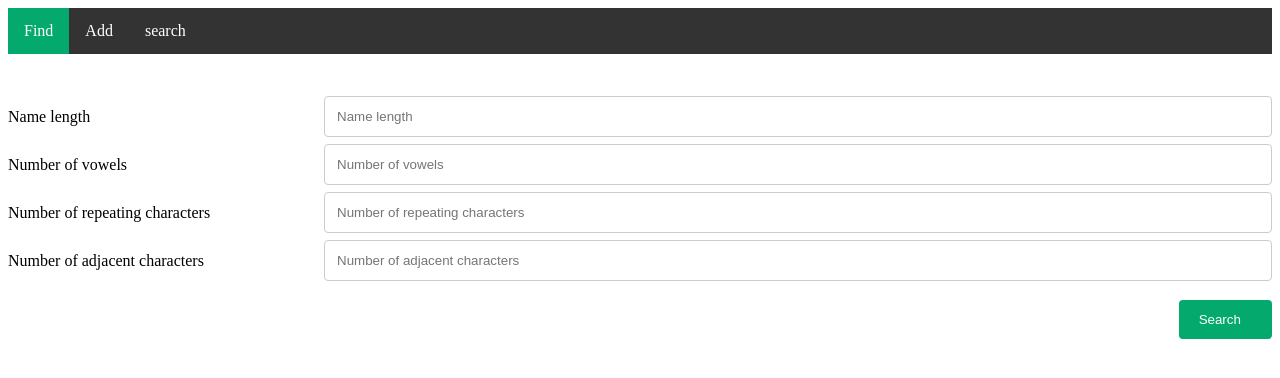
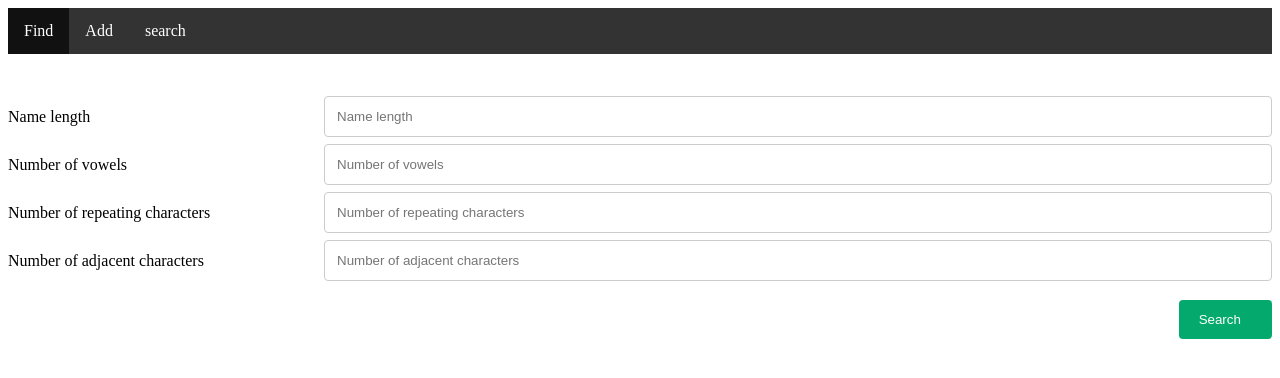
Before and after one commit to iqbalpalemad/nawi-fe, a website: page nawi.html in a window 1280 px wide. Drawn offline with nearby package versions, Linux system fonts and the light colour scheme.

Commit message:
css change

```diff
--- a/nawi.css
+++ b/nawi.css
@@ -110,5 +110,5 @@ li a:hover {
 }
 
 .active {
-  background-color: #04AA6D;
+  background-color: #111;
 }
```
